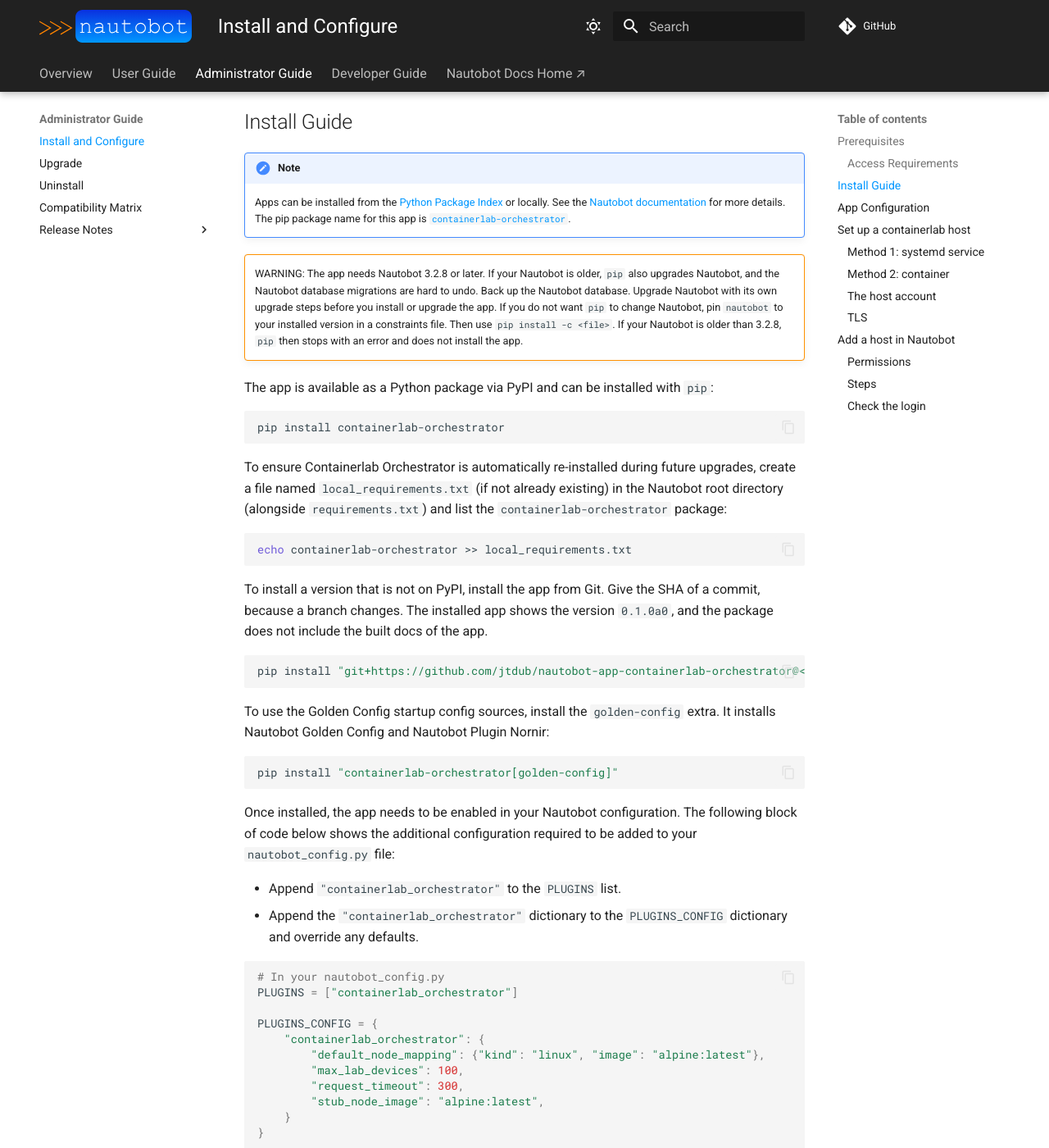
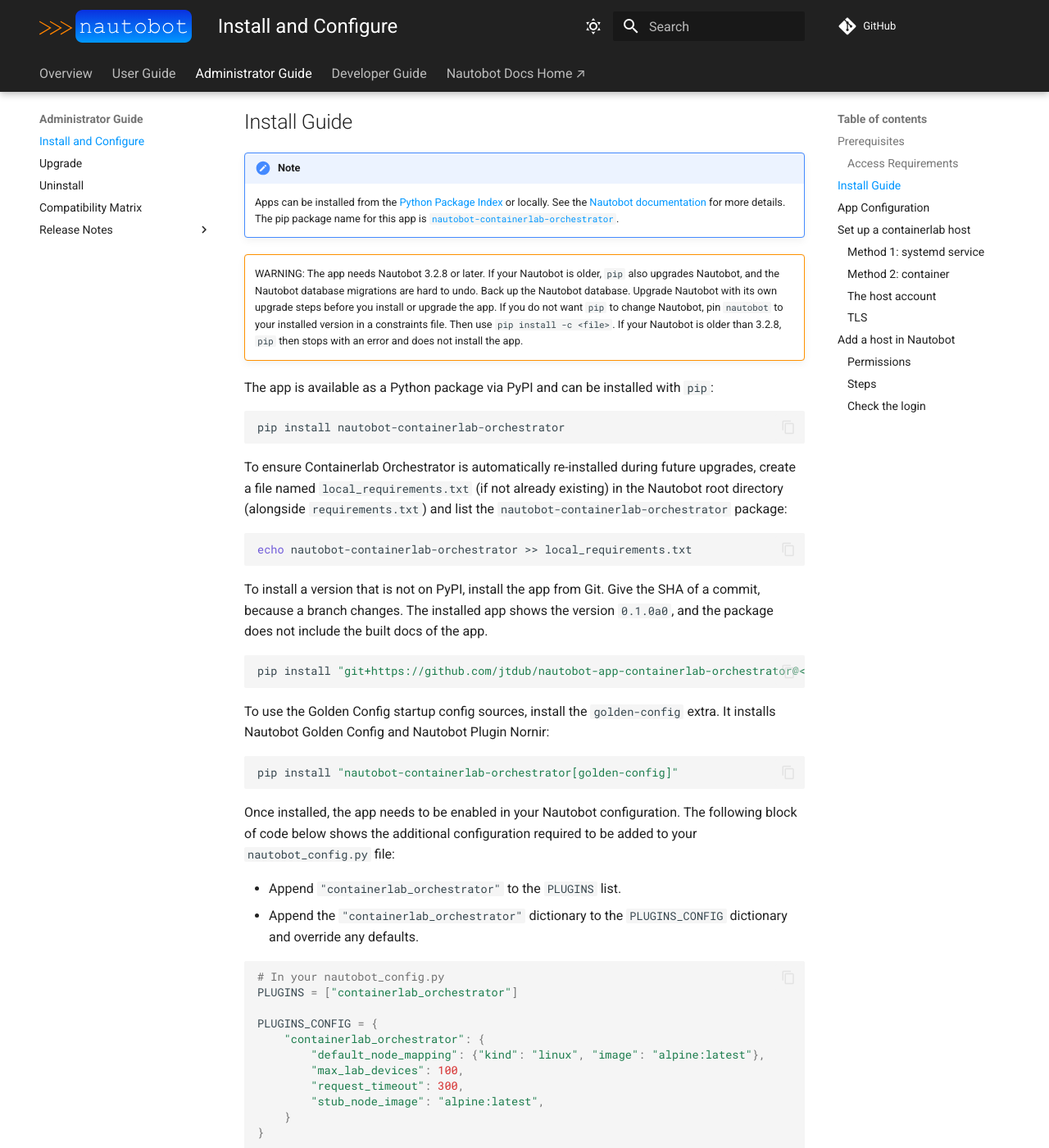
Before and after one commit to jtdub/nautobot-app-containerlab-orchestrator, an MkDocs documentation site: the page built from docs/admin/install.md, in a window 1280 px wide and 1400 px high, scrolled down 721 px. Shown: the whole window at 82% size. Built offline with MkDocs 1.6.1 and Material for MkDocs 9.7.7, drawn with Linux system fonts in a browser that asks for light colours; comment, search, counter and statistics services are not loaded.

Commit message:
Rename the package to nautobot-containerlab-orchestrator (#145)
* Rename the package to nautobot-containerlab-orchestrator

The PyPI project for this app is nautobot-containerlab-orchestrator. Read the
app version from the new distribution name, and use the new name in the README
badges, the install, upgrade, and uninstall docs, and the issue templates.

* Add the install line to the v1.0.0 highlights

````diff
--- a/containerlab_orchestrator/__init__.py
+++ b/containerlab_orchestrator/__init__.py
@@ -5,7 +5,7 @@ from importlib import metadata
 
 from nautobot.apps import NautobotAppConfig
 
-__version__ = metadata.version(__name__)
+__version__ = metadata.version("nautobot-containerlab-orchestrator")
 
 
 class ContainerlabOrchestratorConfig(NautobotAppConfig):
--- a/docs/admin/install.md
+++ b/docs/admin/install.md
@@ -23,7 +23,7 @@ Here you will find detailed instructions on how to **install** and **configure**
 ## Install Guide
 
 !!! note
-    Apps can be installed from the [Python Package Index](https://pypi.org/) or locally. See the [Nautobot documentation](https://docs.nautobot.com/projects/core/en/stable/user-guide/administration/installation/app-install/) for more details. The pip package name for this app is [`containerlab-orchestrator`](https://pypi.org/project/containerlab-orchestrator/).
+    Apps can be installed from the [Python Package Index](https://pypi.org/) or locally. See the [Nautobot documentation](https://docs.nautobot.com/projects/core/en/stable/user-guide/administration/installation/app-install/) for more details. The pip package name for this app is [`nautobot-containerlab-orchestrator`](https://pypi.org/project/nautobot-containerlab-orchestrator/).
 
 !!! warning ""
     WARNING: The app needs Nautobot 3.2.8 or later. If your Nautobot is older, `pip` also upgrades Nautobot, and
@@ -35,13 +35,13 @@ Here you will find detailed instructions on how to **install** and **configure**
 The app is available as a Python package via PyPI and can be installed with `pip`:
 
 ```shell
-pip install containerlab-orchestrator
+pip install nautobot-containerlab-orchestrator
 ```
 
-To ensure Containerlab Orchestrator is automatically re-installed during future upgrades, create a file named `local_requirements.txt` (if not already existing) in the Nautobot root directory (alongside `requirements.txt`) and list the `containerlab-orchestrator` package:
+To ensure Containerlab Orchestrator is automatically re-installed during future upgrades, create a file named `local_requirements.txt` (if not already existing) in the Nautobot root directory (alongside `requirements.txt`) and list the `nautobot-containerlab-orchestrator` package:
 
 ```shell
-echo containerlab-orchestrator >> local_requirements.txt
+echo nautobot-containerlab-orchestrator >> local_requirements.txt
 ```
 
 To install a version that is not on PyPI, install the app from Git. Give the SHA of a commit, because a branch
@@ -55,7 +55,7 @@ To use the Golden Config startup config sources, install the `golden-config` ext
 Config and Nautobot Plugin Nornir:
 
 ```shell
-pip install "containerlab-orchestrator[golden-config]"
+pip install "nautobot-containerlab-orchestrator[golden-config]"
 ```
 
 Once installed, the app needs to be enabled in your Nautobot configuration. The following block of code below shows the additional configuration required to be added to your `nautobot_config.py` file:
--- a/pyproject.toml
+++ b/pyproject.toml
@@ -1,5 +1,5 @@
 [tool.poetry]
-name = "containerlab-orchestrator"
+name = "nautobot-containerlab-orchestrator"
 version = "1.0.0a0"
 description = "Containerlab Orchestrator"
 authors = ["James Williams <james.williams@jtdub.com>"]
````
Also changed, not shown: README.md (+2 -2 lines), docs/admin/uninstall.md (+2 -2 lines), docs/admin/upgrade.md (+1 -1 lines), .github/ISSUE_TEMPLATE/bug_report.md, .github/ISSUE_TEMPLATE/feature_request.md, 1 other file.
